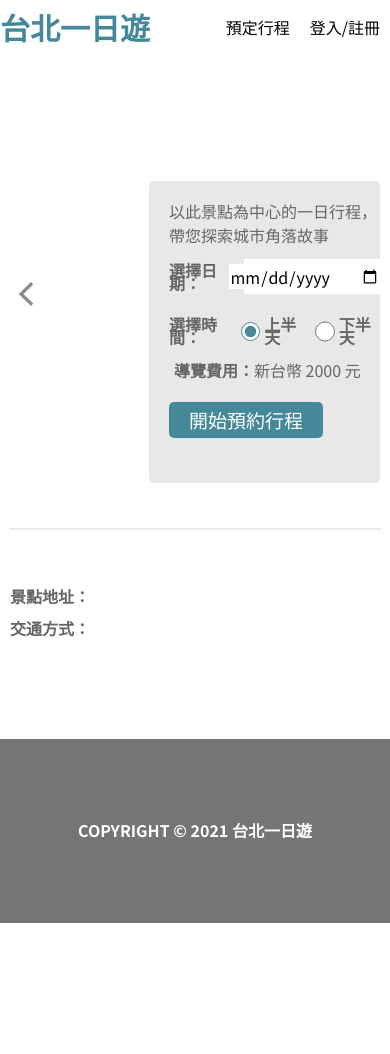
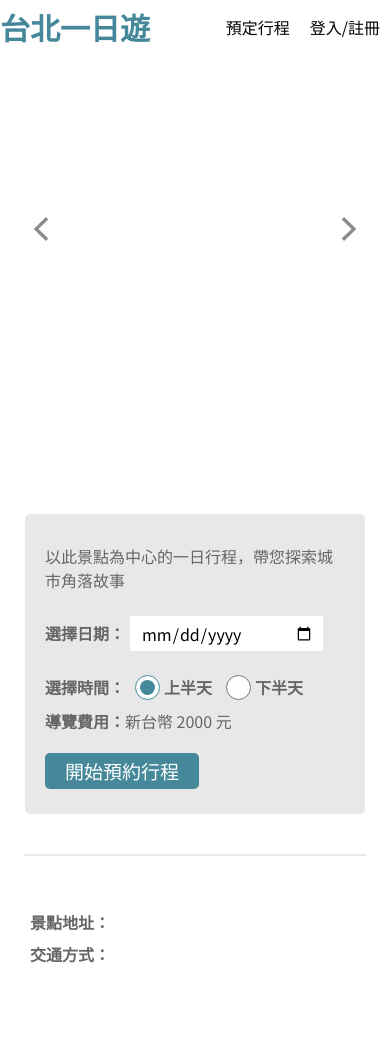
Before and after one commit to shuyuhuang23/wehelp-taipei-day-trip, a Flask app: page /attraction/1 in a window 390 px wide; the page is wider, and only the part inside the window is pictured. Shown: the top 1054 px of that part. Before the commit the page ends 923 px from the top of that part, so only its background shows below. Run offline with Flask 2, Linux system fonts and the light colour scheme.

Commit message:
Complete RWD for attraction page

```diff
--- a/static/css/attraction.css
+++ b/static/css/attraction.css
@@ -109,7 +109,7 @@
 }
 
 #profile-content-booking-desc {
-    padding: 0px 0px 0px 20px;
+    padding: 0px 20px 0px 20px;
 
     height: 24px;
     font-weight: 500;
@@ -271,74 +271,25 @@ hr {
 }
 
 @media (max-width: 1200px) {
-    /* #profile-container {
-        display: block;
-        justify-content: center;
-        margin-top: 0px;
-    } */
 
-    /* #profile-slideshow {
-        width: 360px;
-        height: 350px;
-        border-radius: 0px;
-        margin-right: 0px;
-    } */
-
-    .profile-slideshow-slide>img {
-        margin-left: 10px;
+    .profile-slideshow-arrow {
+        width: calc(50% - 63px);
     }
 
-    /* .profile-slideshow-arrow {
-        top: 211px;
-        width: 340px;
-    } */
-
-    /* .profile-slideshow-bottom {
-        top: 382px;
-        width: 360px;
-    } */
-
-    /* #profile-content {
-        width: 360px;
-    } */
-
-    /* #profile-content-title {
-        margin: 20px 10px 15px 10px;
-    } */
-
-    /* #profile-content-detail {
-        margin: 0px 10px 20px 10px;
-    } */
+    .profile-slideshow-bottom {
+        width: calc(50% - 10px);
+    }
 
     #profile-content-booking {
-        /* height: 300px; */
         width: calc(100% - 10px);
-        /* margin: auto; */
     }
-
-    /* #profile-content-booking-desc {
-        padding: 0px 20px 0px 20px;
-
-        height: auto;
-    } */
-
-    /* #profile-content-time>label {
-        margin-right: 4px;
-    } */
-
-    /* #profile-content-tour {
-        padding: 0px;
-        margin: 15px 0px 25px 20px;
-    } */
 
     hr {
         width: calc(100% - 20px);
-        /* margin: 40px auto 50px auto; */
     }
 
     #description {
         width: calc(100% - 20px);
-        /* margin: 0 auto 20px auto; */
     }
 
     #location-title,
@@ -348,17 +299,9 @@ hr {
         width: calc(100% - 20px);
     }
 
-    /* #location-content,
-    #transportation-content {
-        width: 330px;
-    } */
+}
 
-    /* #footer {
-        display: flex;
-        margin-top: 134px;
-    } */
-}
-    @media (max-width: 360px) {
+@media (max-width: 650px) {
     #profile-container {
         display: block;
         justify-content: center;
@@ -369,7 +312,7 @@ hr {
         width: 360px;
         height: 350px;
         border-radius: 0px;
-            margin-right: 0px;
+        margin: 0px auto;
     }
 
     .profile-slideshow-slide>img {
@@ -390,6 +333,7 @@ hr {
 
     #profile-content {
         width: 360px;
+        margin: auto;
     }
 
     #profile-content-title {
```
Lines whose indentation alone changed are shown as unchanged.
